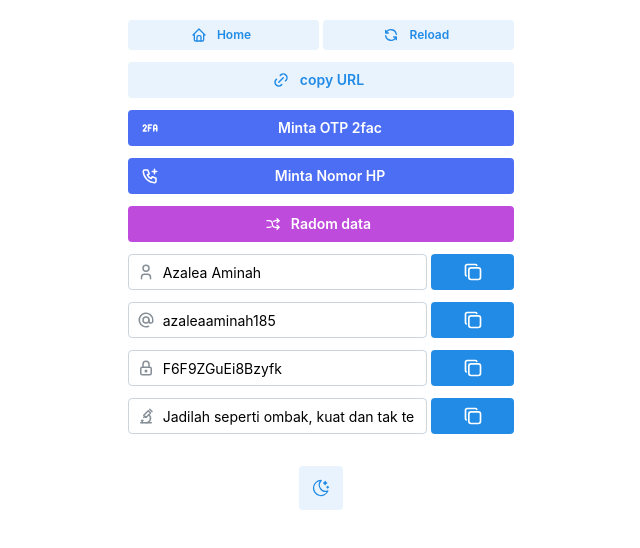
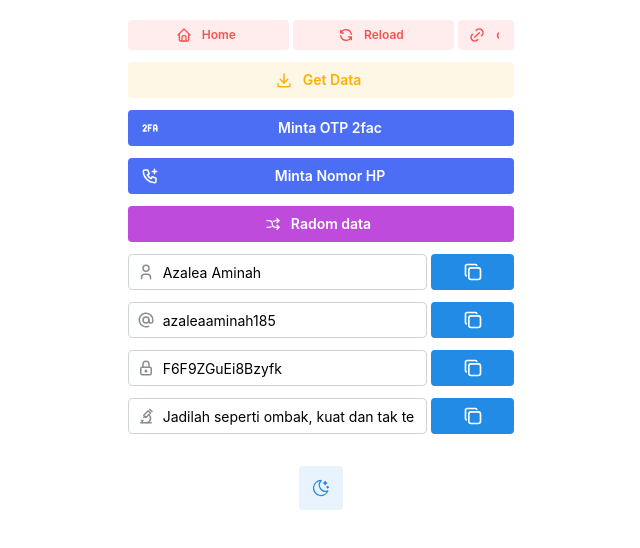
Before and after one commit to ongkay/instaku, a Next.js app: page / in a window 1280 px wide. Shown: the top 548 px of the page, without its empty margins (319-959 px from the left). Built offline with nearby package versions, Linux system fonts and the light colour scheme; what totp-generator-ts would draw is missing.

Commit message:
feat: get data

```diff
--- a/src/app/page.tsx
+++ b/src/app/page.tsx
@@ -7,9 +7,7 @@ import { InstaReg } from '../components/InstaReg'
 export default function HomePage() {
   return (
     <>
-      <Suspense fallback={null}>
-        <InstaReg />
-      </Suspense>
+      <InstaReg />
       <ColorSchemeToggle />
     </>
   )
--- a/src/components/InstaReg/index.tsx
+++ b/src/components/InstaReg/index.tsx
@@ -6,13 +6,11 @@ import {
   IconArrowsShuffle,
   IconHome,
   IconMicroscope,
-  IconUserCheck,
-  IconUserCircle,
-  IconCopy,
   IconAt,
   IconUser,
   IconLink,
   IconLock,
+  IconDownload,
 } from '@tabler/icons-react'
 import { getRandomUser } from '@/src/lib/getRandomUser'
 import { Otpnya } from './Otpnya'
@@ -21,12 +19,12 @@ import { useSearchParams, useRouter } from 'next/navigation'
 import useSetParams from '@/src/hook/useSetParams'
 import { IconRefresh } from '@tabler/icons-react'
 import InputCopy from './InputCopy'
-// import { IconCopy } from '@tabler/icons-react'
 
 export function InstaReg() {
   const router = useRouter()
   const searchParams: any = useSearchParams()
   const { urlParams, setParams } = useSetParams()
+  const [dataSave, setDataSave] = useState('')
   const [dataUser, setdataUser] = useState({
     username: '',
     fullName: '',
@@ -40,6 +38,15 @@ export function InstaReg() {
 
     const getUserData = getRandomUser()
     setdataUser(getUserData)
+  }
+
+  const dataSaveHandler = () => {
+    const username = searchParams.get('username')
+    const password = searchParams.get('pw')
+    const token = searchParams.get('token')
+    const hp = searchParams.get('hp')
+
+    setDataSave(`${username}:${password}:${token}:${hp}`)
   }
 
   useEffect(() => {
@@ -58,13 +65,15 @@ export function InstaReg() {
       : setdataUser(getUserData)
   }, [])
 
+  useEffect(() => {}, [urlParams])
+
   return (
     <>
       <div className="flex flex-col items-center justify-center w-full gap-3 px-5 m-5 mx-auto xl:w-1/3">
         <div className="flex items-center justify-center w-full gap-1">
           <Button
             variant="light"
-            color=""
+            color="red"
             size="xs"
             leftSection={<IconHome size={16} />}
             fullWidth
@@ -72,13 +81,14 @@ export function InstaReg() {
               router.replace('/')
               setTimeout(() => {
                 location.reload()
-              }, 600)
+              }, 500)
             }}
           >
             Home
           </Button>
           <Button
             variant="light"
+            color="red"
             size="xs"
             leftSection={<IconRefresh size={16} />}
             fullWidth
@@ -88,17 +98,34 @@ export function InstaReg() {
           >
             Reload
           </Button>
+          <CopyButton value={myDomain + urlParams}>
+            {({ copied, copy }) => (
+              <Button
+                variant="light"
+                size="xs"
+                leftSection={<IconLink size={18} />}
+                color={copied ? 'teal' : 'red'}
+                onClick={copy}
+              >
+                {copied ? 'mengkopi url' : 'copy URL'}
+              </Button>
+            )}
+          </CopyButton>
         </div>
-        <CopyButton value={myDomain + urlParams}>
+
+        <CopyButton value={dataSave}>
           {({ copied, copy }) => (
             <Button
               fullWidth
               variant="light"
-              leftSection={<IconLink size={18} />}
-              color={copied ? 'teal' : 'blue'}
-              onClick={copy}
+              leftSection={<IconDownload size={18} />}
+              color={copied ? 'teal' : 'yellow'}
+              onClick={() => {
+                dataSaveHandler()
+                copy()
+              }}
             >
-              {copied ? 'mengkopi url' : 'copy URL'}
+              {copied ? '2x klik copy!' : 'Get Data'}
             </Button>
           )}
         </CopyButton>
@@ -142,30 +169,14 @@ export function InstaReg() {
           icon={<IconLock size={18} />}
         />
 
-        <InputCopy name="Bio" value={dataUser.bio} icon={<IconMicroscope size={18} />} />
-
-        {/* <>
-          {getLink ? (
-            <InputCopy
-              name="url"
-              value={myDomain + urlParams}
-              icon={<IconLink size={18} />}
-            />
-          ) : (
-            <Button
-              variant="light"
-              size="xs"
-              leftSection={<IconLink size={16} />}
-              fullWidth
-              onClick={() => {
-                setMyDomain(window.location.host)
-                setGetLink(true)
-              }}
-            >
-              Get url
-            </Button>
-          )}
-        </> */}
+        <InputCopy
+          name="Bio"
+          value={dataUser.bio}
+          actions={() => {
+            dataSaveHandler()
+          }}
+          icon={<IconMicroscope size={18} />}
+        />
       </div>
     </>
   )
--- a/src/hook/useSetParams.tsx
+++ b/src/hook/useSetParams.tsx
@@ -7,37 +7,29 @@ const useSetParams = () => {
   const pathname = usePathname()
   const searchParams: any = useSearchParams()
 
-  // const createQueryString = useCallback(
-  //   (name: string, value: string) => {
-  //     const params = new URLSearchParams(searchParams)
-  //     params.set(name, value)
+  const params = new URLSearchParams(searchParams)
 
-  //     return params.toString()
-  //   },
-  //   [searchParams]
-  // )
-
-  //   const setParams = (name: string, value: string) => {
-  //   const url = pathname + '?' + createQueryString(name, value)
-  //   router.push(url)
-  //   return url
-  // }
-
-  const params = new URLSearchParams(searchParams)
   const setParams = (name: string, value: string) => {
     params.set(name, value)
     const paramsString = params.toString()
 
-    const url = pathname + '?' + paramsString
-    router.push(url)
-
-    return url
+    const set = pathname + '?' + paramsString
+    router.push(set)
+    setUrlParams(set)
   }
 
-  useEffect(() => {
-    const fullUrl = pathname + searchParams.toString() // get fullUrl + semua params
-    setUrlParams(fullUrl)
-  }, [setParams])
+  // useEffect(() => {
+  //   // const fullUrl = pathname + searchParams.toString() // get fullUrl + semua params
+  //   // setUrlParams(fullUrl)
+
+  //   const username = searchParams.get('username')
+  //   const password = searchParams.get('pw')
+  //   const token = searchParams.get('token')
+  //   const hp = searchParams.get('hp')
+
+  //   setDataSave(`${username}:${password}:${token}:${hp}`)
+  //   console.log({ dataSave })
+  // }, [urlParams])
 
   return { urlParams, setParams }
 }
```
